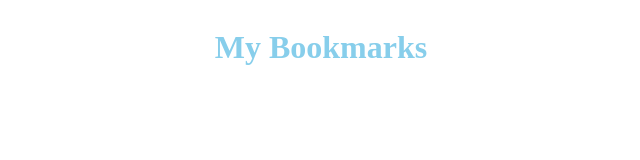
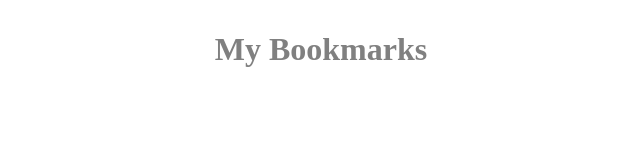
Before and after one commit to thinkful-ei-quail/bookmark-michaelh, a website built with webpack: page src/index.html in a window 1280 px wide. Shown: the whole page, without its empty margins (319-959 px from the left). Built offline with nearby package versions, Linux system fonts and the light colour scheme; files whose address does not match are found by name; what jQuery would draw is missing.

Commit message:
added css

```diff
--- a/src/styles.css
+++ b/src/styles.css
@@ -7,21 +7,28 @@ main {
 	flex-direction: column;
 	justify-content: center;
 	align-items: center;
+	margin: 10px;
 }
 
 form {
 	display: flex;
-	color: skyblue;
+	color: royalblue;
+	margin: 10px;
 }
 h1 {
-	color: skyblue;
+	color: grey;
 }
 body {
 	background-image: url(/src/gettyimages-981505478-612x612.jpg);
 	background-size: cover;
-	color: skyblue;
+	color: royalblue;
 }
 
-.cancel {
-	margin-top: 200px;
+div {
+	display: flex;
+	justify-content: center;
+	flex-direction: column;
 }
+.new-bookmark {
+	size: 20px;
+}
```
